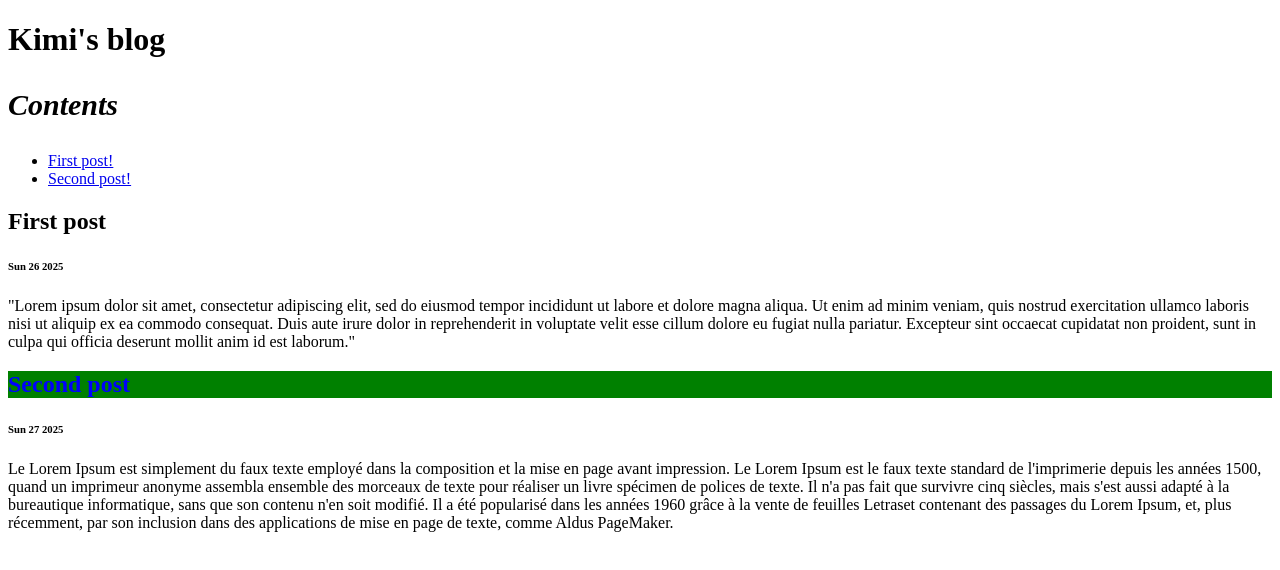
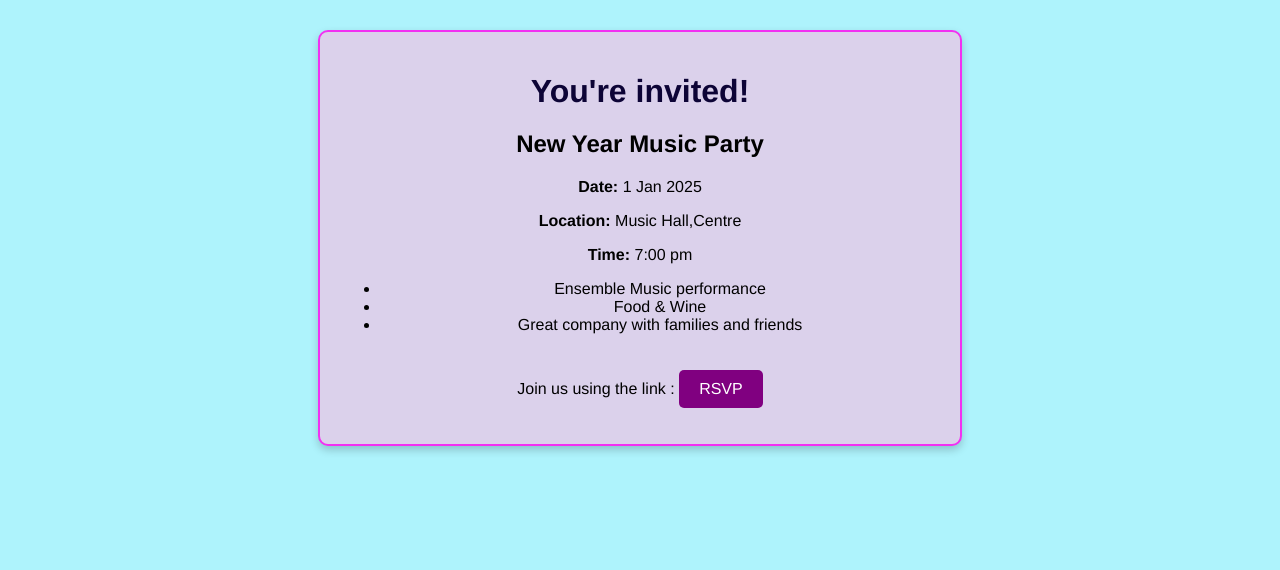
Before and after one commit to kcchang39729/kcchnag39729.github.io, a plain HTML site: page index.html in a window 1280 px wide. Drawn offline with Linux system fonts and the light colour scheme.

Commit message:
Update index.html

```diff
--- a/index.html
+++ b/index.html
@@ -2,31 +2,59 @@
 <html>
     <head>
         <meta charset="utf-8">
-        <title>Spin-off of "Project: Blog"</title>
+        <title>Project: Event invite</title>
         <style>
-        #content{font-size:30px;font-weight:bold;font-style:italic;}
-        #second-post{color:blue;background-color:green;}
 
+            body {
+            font-family: "Helvetica", sans-serif;
+            background-color: rgb(174, 243, 252);
+            margin: 10;
+            padding: 0;
+        }
+
+        /* Styling the invitation container */
+        .invitation {
+            max-width: 600px;
+            margin: 30px auto;
+            background-color: rgb(219, 209, 235);
+            border: 2px solid rgb(242, 48, 242);
+            border-radius: 10px;
+            padding: 20px;
+            text-align: center;
+            box-shadow: 0px 4px 8px rgba(0, 0, 0, 0.2); /* Adds shadow */
+        }
+                 /* Styling the heading */
+        h1 {
+            color: rgb(13, 4, 54);
+            margin-bottom: 10px;
+        }
+                /* Styling the RSVP button */
+        .rsvp-btn {
+            display: inline-block;
+            margin-top: 20px;
+            padding: 10px 20px;
+            background-color:purple;
+            color: white;
+            text-decoration: none;
+            border-radius: 5px;
+            font-size: 16px;
+        }
         </style>
     </head>
     <body>
-
-        <h1>Kimi's blog</h1>
-
-        <h3 id="content">Contents</h3>
+        <div class="invitation">
+        <h1>You're invited!</h1>
+        <h2>New Year Music Party</h2>
+        <p><strong>Date: </strong>1 Jan 2025</p>
+        <p><strong>Location: </strong>Music Hall,Centre</p>
+        <p><strong>Time: </strong>7:00 pm</p>
         <ul>
-            <li><a href="#first-post">First post!</a> </li>
-            <li><a href="#second-post">Second post!</a></li>
+            <li>Ensemble Music performance</li>
+            <li>Food & Wine</li>
+            <li>Great company with families and friends</li>
         </ul>
-
-        <h2 id="first-post">First post</h2>
-        <h6>Sun 26 2025</h6>
-
-        <p>"Lorem ipsum dolor sit amet, consectetur adipiscing elit, sed do eiusmod tempor incididunt ut labore et dolore magna aliqua. Ut enim ad minim veniam, quis nostrud exercitation ullamco laboris nisi ut aliquip ex ea commodo consequat. Duis aute irure dolor in reprehenderit in voluptate velit esse cillum dolore eu fugiat nulla pariatur. Excepteur sint occaecat cupidatat non proident, sunt in culpa qui officia deserunt mollit anim id est laborum."</p>
-        <h2 id="second-post">Second post</h2>
-                <h6>Sun 27 2025</h6>
-
-        <p>Le Lorem Ipsum est simplement du faux texte employé dans la composition et la mise en page avant impression. Le Lorem Ipsum est le faux texte standard de l'imprimerie depuis les années 1500, quand un imprimeur anonyme assembla ensemble des morceaux de texte pour réaliser un livre spécimen de polices de texte. Il n'a pas fait que survivre cinq siècles, mais s'est aussi adapté à la bureautique informatique, sans que son contenu n'en soit modifié. Il a été popularisé dans les années 1960 grâce à la vente de feuilles Letraset contenant des passages du Lorem Ipsum, et, plus récemment, par son inclusion dans des applications de mise en page de texte, comme Aldus PageMaker.</p>
-
+        <p>Join us using the link :
+        <a href="https://images.app.goo.gl/D4Hdw1BFyezdY9QM8" class="rsvp-btn">RSVP</a></p>
+        </div>
     </body>
 </html>
```
